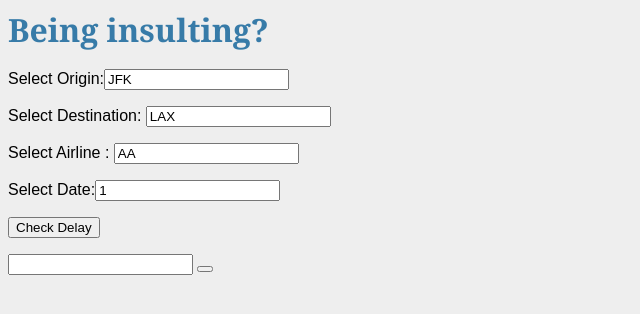
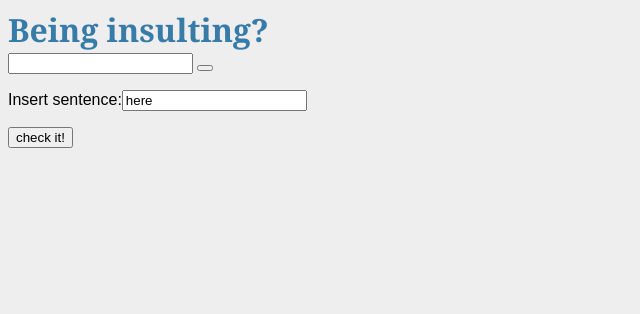
Before and after one commit to c-penzo/detecting-insults, a Flask app: page /index in a window 1280 px wide. Shown: the top 314 px of the page, without its empty margins (0-640 px from the left). Run offline with Flask 2, Linux system fonts and the light colour scheme; some libraries are stand-ins or nearby versions.

Commit message:
initial commit

```diff
--- a/templates/index.html
+++ b/templates/index.html
@@ -9,13 +9,6 @@
 	<body>
 		<div>
   			<h1>Being insulting?</h1>
-                        <form action = "/getdelay" method="POST">
-                            <p> Select Origin:<input name="origin" type ="text" value="JFK" /> </p>
-                            <p> Select Destination: <input name="dest" type ="text" value="LAX" /> </p>
-    			    <p> Select Airline : <input name="unique_carrier" type="text" value="AA"></p>
-    			    <p> Select Date:<input name="day_of_week" type ="text" value="1" /> </p>
-    			    <p> <input type ="submit" value="Check Delay" /> </p>
-			</form>
 			<input type="text" id="input1" />
 			<button onclick="myJsFunction()"></button>
 			<script type="text/javascript">
@@ -23,6 +16,10 @@
 			    var text=document.getElementById('input1').value;
  			}
 			</script>
+			<form action = "/gettext" method="POST">
+                            <p> Insert sentence:<input name="text" type ="text" value="here" /> </p>
+                            <p> <input type ="submit" value="check it!" /> </p>
+                        </form>
 		</div>
 	</body>
 </html>
```
